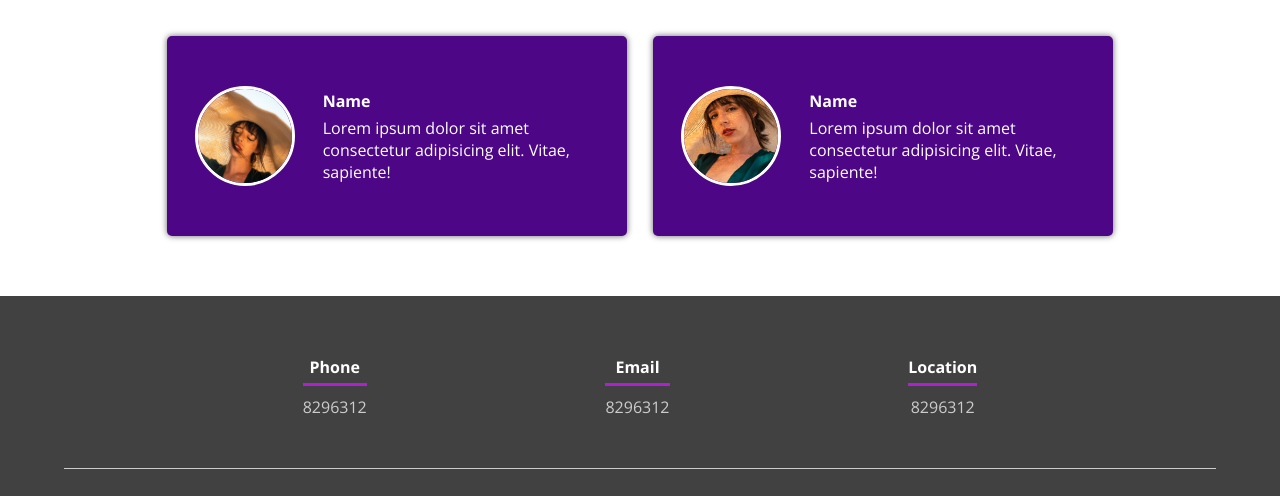
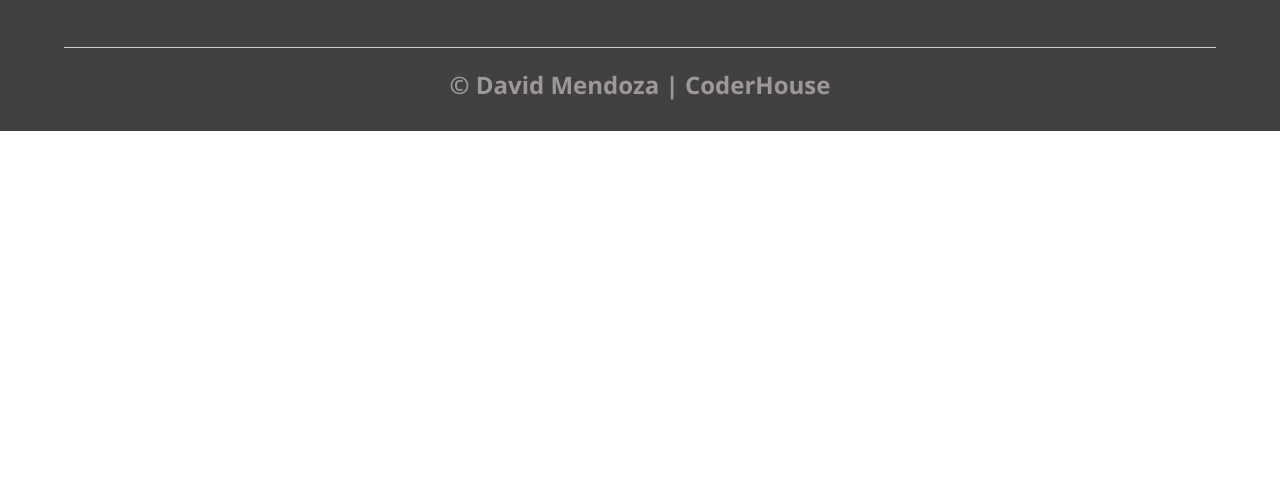
Before and after one commit to davidmenlop/coderhouse, a plain HTML site: page index.html in a window 1280 px wide. Shown: the part 725-1221 px from the top of the page. After the commit the page ends 856 px from the top, so only its background shows below. Drawn offline with nearby package versions, Linux system fonts and the light colour scheme.

Commit message:
retiramos la seccion de clientes contentos

```diff
--- a/index.html
+++ b/index.html
@@ -31,25 +31,7 @@
             </svg></div>
     </header>
     <main>
-        <section class="clientes contenedor">
-            <h2 class="titulo">Que dicen nuestros clientes</h2>
-            <div class="cards">
-                <div class="card">
-                    <img src="img/face1.jpg" alt="">
-                    <div class="contenido-texto-card">
-                        <h4>Name</h4>
-                        <p>Lorem ipsum dolor sit amet consectetur adipisicing elit. Vitae, sapiente!</p>
-                    </div>
-                </div>
-                <div class="card">
-                    <img src="img/face2.jpg" alt="">
-                    <div class="contenido-texto-card">
-                        <h4>Name</h4>
-                        <p>Lorem ipsum dolor sit amet consectetur adipisicing elit. Vitae, sapiente!</p>
-                    </div>
-                </div>
-            </div>
-        </section>
+
     </main>
     <footer>
         <div class="contenedor-footer">
```
